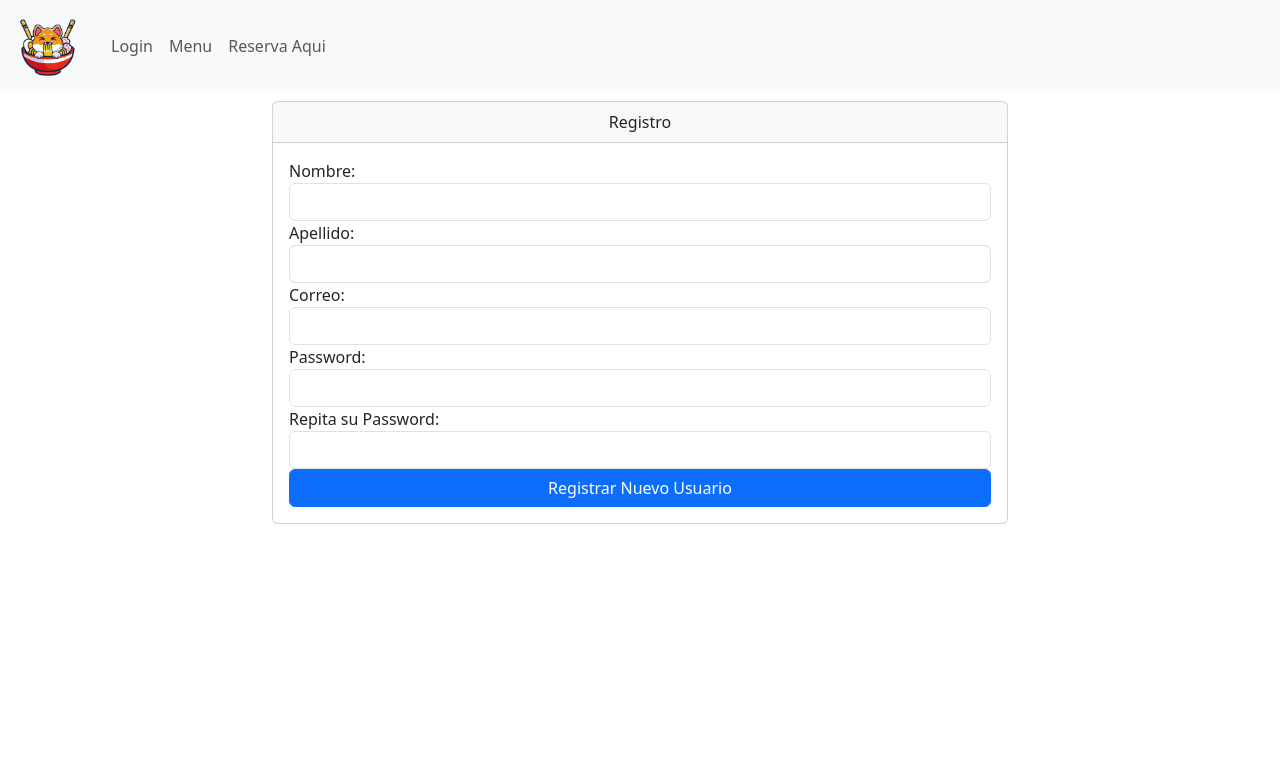
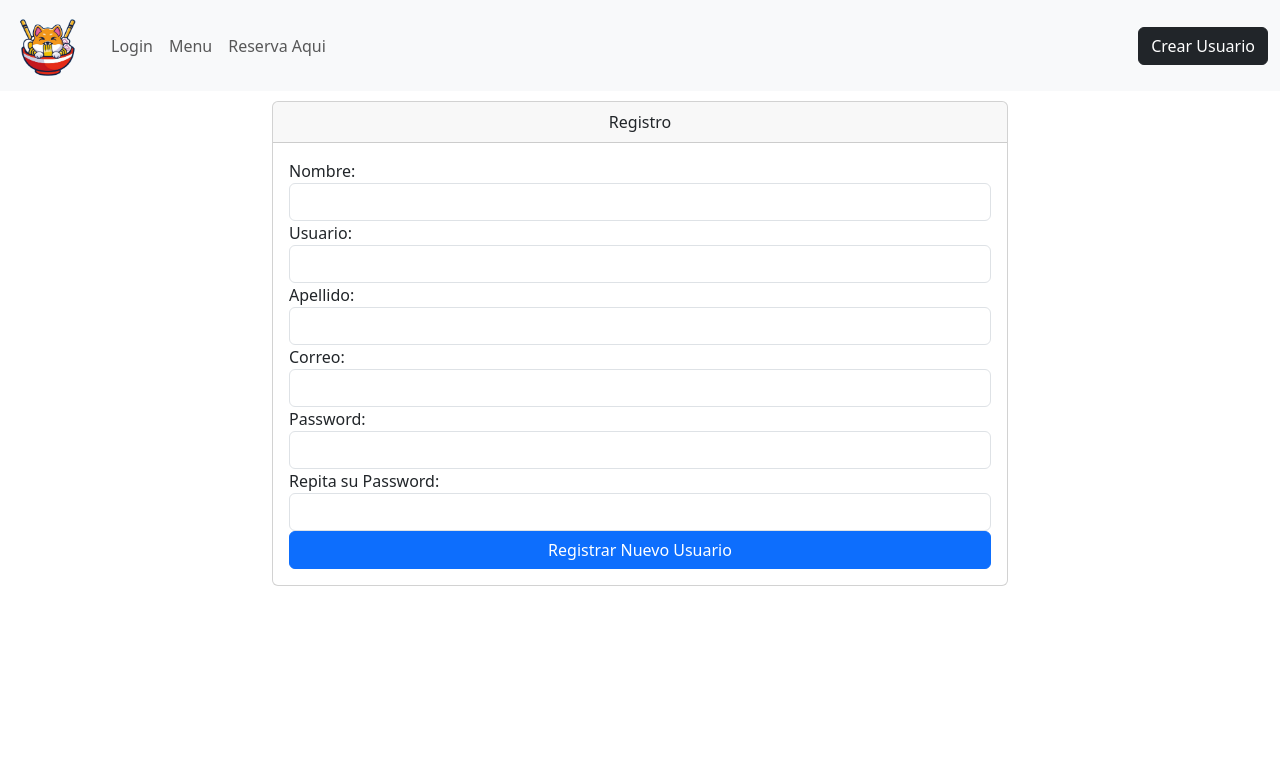
Before and after one commit to CloudxNess/Portafolio-de-titulo, a Django app: page /registro_cli in a window 1280 px wide. Shown: the top 771 px of the page. Run offline with Django 4.2, Linux system fonts and the light colour scheme; some libraries are stand-ins or nearby versions.

Commit message:
Cambios en Creacion de cuentas
Cambios en Creacion de cuentas tanto para los funcionarios como para los clientes

```diff
--- a/WebGastronomicaApp/appweb/templates/base.html
+++ b/WebGastronomicaApp/appweb/templates/base.html
@@ -37,7 +37,7 @@
           </a>
         </li>
         <li class="nav-item">
-          <a class="nav-link" href="#">Compra en Linea</a>
+          <a class="nav-link" href="{% url 'menu' %}">Compra en Linea</a>
         </li>
         <li class="nav-item">
           <a class="nav-link" href="{% url 'reservamesa' %}">Reserva Aqui</a>
@@ -67,6 +67,10 @@
       {% if user.is_authenticated %}
       <div class="ms-auto">
         <a href="{% url 'logout' %}" class="btn btn-dark">Cerrar Sesion</a>
+      </div>
+      {% else %}
+      <div class="ms-auto">
+        <a href="{% url 'registro_cli' %}" class="btn btn-dark">Crear Usuario</a>
       </div>
       {% endif %}
 
--- a/WebGastronomicaApp/appweb/templates/funciones.html
+++ b/WebGastronomicaApp/appweb/templates/funciones.html
@@ -9,7 +9,7 @@
         <h1>Bienvenido Administrador</h1>
     </div>
     <div class="buttons">
-        <a href="{% url 'registrouser' %}" class="button">Crear Usuarios</a>
+        <a href="{% url 'registro' %}" class="button">Crear Usuarios</a>
         <a href="{% url 'listarusuarios' %}" class="button">Ver Usuarios</a>
         <a href="{% url 'agregarplato' %}" class="button">Crear Nuevo Plato</a>
         <a href="{% url 'menuadmin' %}" class="button">Revisar Menu</a>
--- a/WebGastronomicaApp/appweb/templates/registration/registro_cli.html
+++ b/WebGastronomicaApp/appweb/templates/registration/registro_cli.html
@@ -18,22 +18,26 @@
                           <input type="text" class="form-control" name="nombre" required>
                         </div>
                         <div class="form-group">
-                          <label for="nombre">Apellido:</label>
+                          <label for="usuario">Usuario:</label>
+                          <input type="text" class="form-control" name="usuario" required>
+                        </div>
+                        <div class="form-group">
+                          <label for="apellido">Apellido:</label>
                           <input type="text" class="form-control" name="apellido" required>
                         </div>
 
                         <div class="form-group">
-                          <label for="nombre">Correo:</label>
+                          <label for="correo">Correo:</label>
                           <input type="text" class="form-control" name="correo" required>
                         </div>
 
                         <div class="form-group">
-                          <label for="nombre">Password:</label>
+                          <label for="password">Password:</label>
                           <input type="password" class="form-control" name="password" required>
                         </div>
 
                         <div class="form-group">
-                          <label for="nombre">Repita su Password:</label>
+                          <label for="password1">Repita su Password:</label>
                           <input type="password" class="form-control" name="password1" required>
                         </div>
                       <br>
--- a/WebGastronomicaApp/appweb/views.py
+++ b/WebGastronomicaApp/appweb/views.py
@@ -69,8 +69,8 @@ def reservamesa(request):
 
     return render(request, "reservamesa.html", data)
 
-
-def login (request):
+###esta page se llamaba login pero si la dejo como tal da problemas y los usuarios no se autologean
+def login_page (request):
     return render(request,"registration/login.html")
 
 @login_required(login_url="/accounts/login")
@@ -122,14 +122,13 @@ def registro (request):
         try:
             usu.save()
             usu.groups.add(grupo)
-            user = authenticate(username=usu.username, password=password)
-            login(request, user)
+            messages.success(request, "Usuario Creado Exitosamente")
+            return redirect(to="registro")
 
-        except:
-            data["mensaje"] = "hubo un error"
+        except Exception as e:
+            data["mensaje"] = f"Hubo un error: {e}"
+            messages.error(request, data["mensaje"])
 
-        messages.success(request,"Usuario Creado Exitosamente")
-        return redirect(to="index")
 
     return render(request,"registration/registro.html")
 
@@ -146,32 +145,35 @@ def registro_cli (request):
         usuario=request.POST.get("usuario")
         apellido=request.POST.get("apellido")
         correo=request.POST.get("correo")
-        password=request.POST.get("password")
+        passw=request.POST.get("password")
 
         usu = User()
-        usu.set_password(password)
+        usu.set_password(passw)
         usu.username = usuario
         usu.email = correo
         usu.first_name = nombre
         usu.last_name = apellido
         grupo = Group.objects.get(name="Cliente")
-
         try:
             usu.save()
             usu.groups.add(grupo)
-            user = authenticate(username=usu.username, password=password)
-            login(request, user)
+            user = authenticate(username=usuario, password=passw)
+            print("Authenticated user:", user)  # Debugging statement
+            if user is not None:
+                login(request, user)
+                messages.success(request, "Usuario Creado Exitosamente")
+                return redirect("index")
+        except Exception as e:
+            data["mensaje"] = f"Hubo un error: {e}"
+            messages.error(request, data["mensaje"])
 
-        except:
-            data["mensaje"] = "hubo un error"
 
-        messages.success(request,"Usuario Creado Exitosamente")
-        return redirect(to="home")
+
 
     return render(request,"registration/registro_cli.html")
 
 
-
+############################################### No se que hace esta funcion  ##############################
 @login_required(login_url="/accounts/login")
 def registrouser (request):
     data = {
```
Also changed, not shown: WebGastronomicaApp/db.sqlite3.
